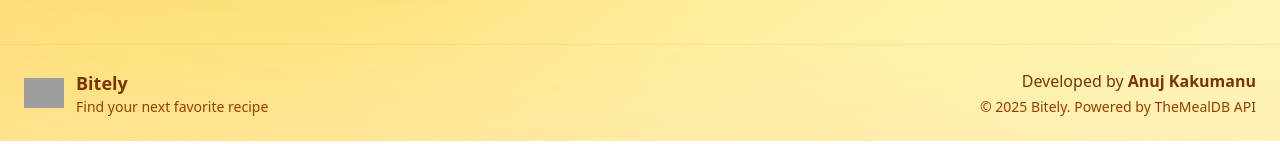
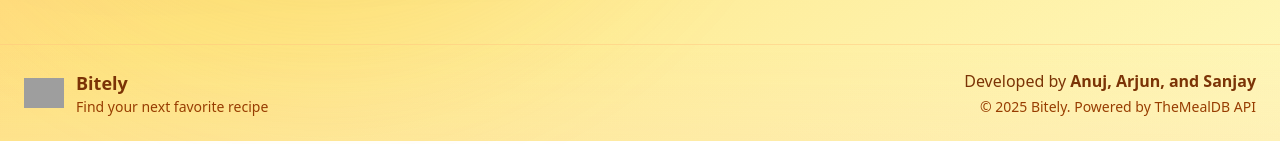
Before and after one commit to anujk22/Bitely, a React (Vite) app: page / in a window 1280 px wide. Shown: the part 659-803 px from the top of the page. Built offline with nearby package versions, Linux system fonts and the light colour scheme; grey boxes are pictures that could not be loaded.

Commit message:
footer fix

```diff
--- a/src/App.jsx
+++ b/src/App.jsx
@@ -127,7 +127,7 @@ const App = () => {
 
             <div className="text-center md:text-right">
               <p className="text-amber-900 font-medium">
-                Developed by <span className="font-bold">Anuj Kakumanu</span>
+                Developed by <span className="font-bold">Anuj, Arjun, and Sanjay</span>
               </p>
               <p className="text-amber-800 text-sm mt-1">
                 © 2025 Bitely. Powered by TheMealDB API
```
